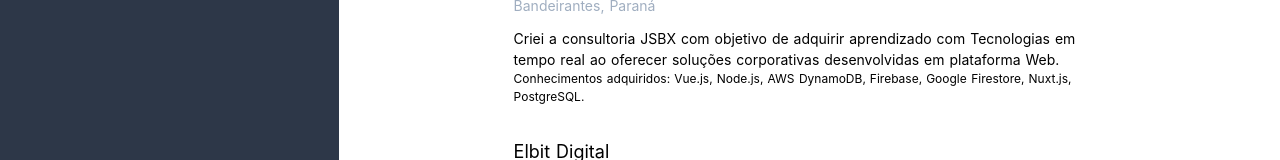
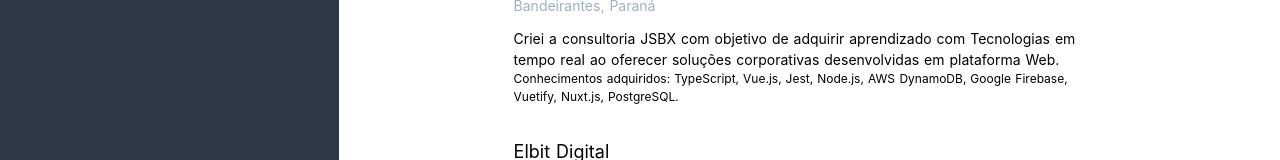
Before and after one commit to dbarjs/resume, a Nuxt app: page / in a window 1280 px wide. Shown: the part 726-886 px from the top of the page. Built offline with nearby package versions, Linux system fonts and the light colour scheme.

Commit message:
Update job technologies

```diff
--- a/components/ExperienceSection.vue
+++ b/components/ExperienceSection.vue
@@ -12,11 +12,13 @@
         desenvolvidas em plataforma Web.
       </p>
       <ul class="job-technologies">
+        <li>TypeScript</li>
         <li>Vue.js</li>
+        <li>Jest</li>
         <li>Node.js</li>
         <li>AWS DynamoDB</li>
-        <li>Firebase</li>
-        <li>Google Firestore</li>
+        <li>Google Firebase</li>
+        <li>Vuetify</li>
         <li>Nuxt.js</li>
         <li>PostgreSQL</li>
       </ul>
```
